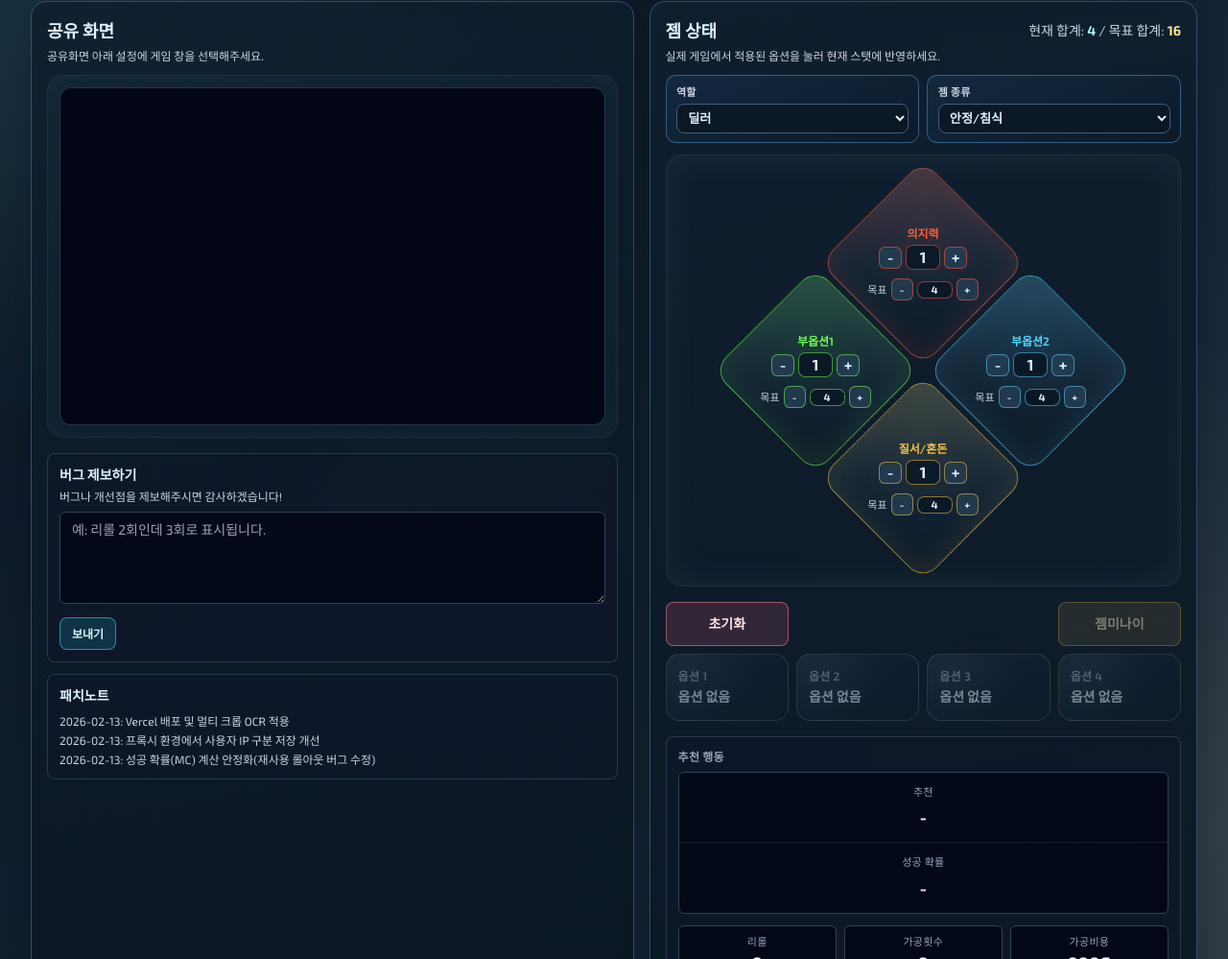
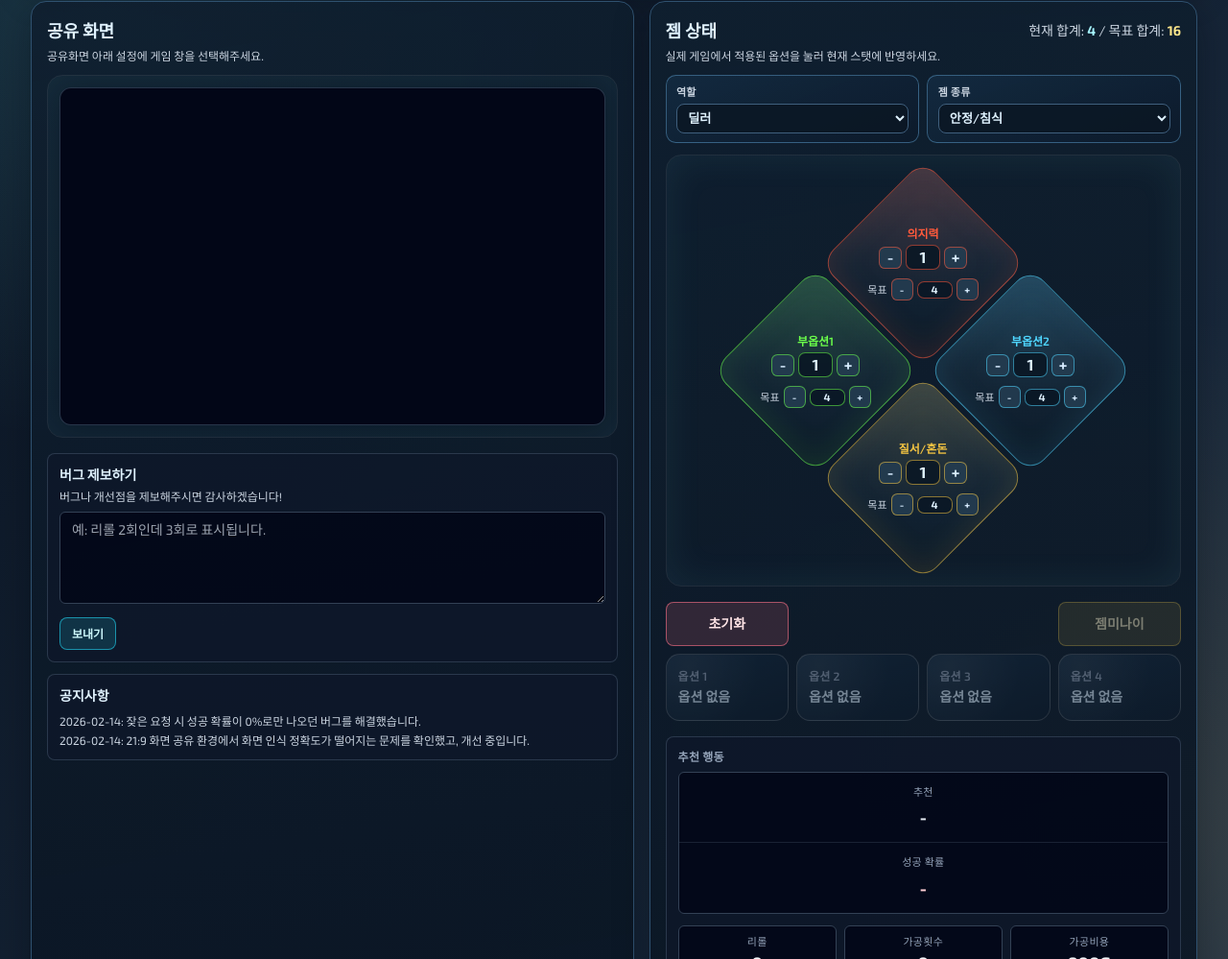
Before and after one commit to JinMinChan/Gemmini, a website: page frontend/index.html in a window 1280 px wide. Shown: the part 173-1172 px from the top of the page at 96% size. Drawn offline with nearby package versions, Linux system fonts and the light colour scheme.

Commit message:
UI: patch notes -> notice

```diff
--- a/frontend/index.html
+++ b/frontend/index.html
@@ -303,14 +303,13 @@
           </div>
         </div>
 
-        <div class="mt-3 rounded-lg border border-slate-700/80 bg-slate-900/70 p-3">
-          <div class="text-sm font-semibold text-sky-100">패치노트</div>
-          <ul class="mt-2 space-y-1 text-xs text-slate-300">
-            <li>2026-02-13: Vercel 배포 및 멀티 크롭 OCR 적용</li>
-            <li>2026-02-13: 프록시 환경에서 사용자 IP 구분 저장 개선</li>
-            <li>2026-02-13: 성공 확률(MC) 계산 안정화(재사용 롤아웃 버그 수정)</li>
-          </ul>
-        </div>
+	        <div class="mt-3 rounded-lg border border-slate-700/80 bg-slate-900/70 p-3">
+	          <div class="text-sm font-semibold text-sky-100">공지사항</div>
+	          <ul class="mt-2 space-y-1 text-xs text-slate-300">
+	            <li>2026-02-14: 잦은 요청 시 성공 확률이 0%로만 나오던 버그를 해결했습니다.</li>
+	            <li>2026-02-14: 21:9 화면 공유 환경에서 화면 인식 정확도가 떨어지는 문제를 확인했고, 개선 중입니다.</li>
+	          </ul>
+	        </div>
       </div>
 
       <div class="panel p-4">
```
